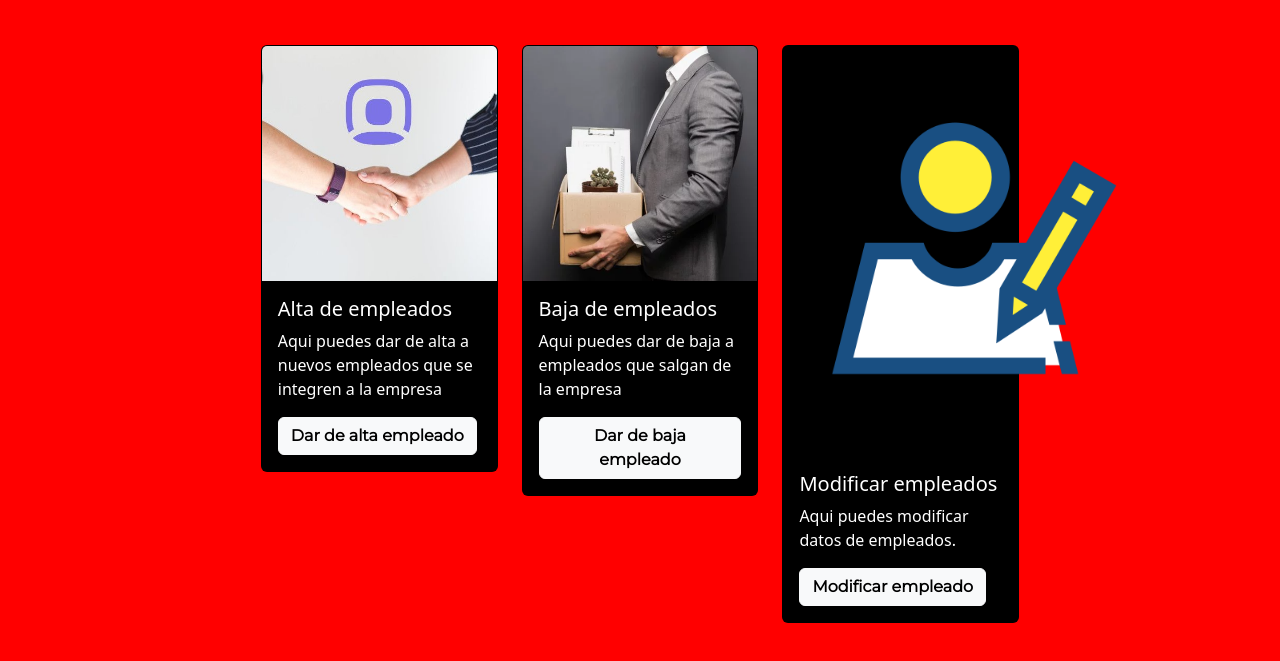
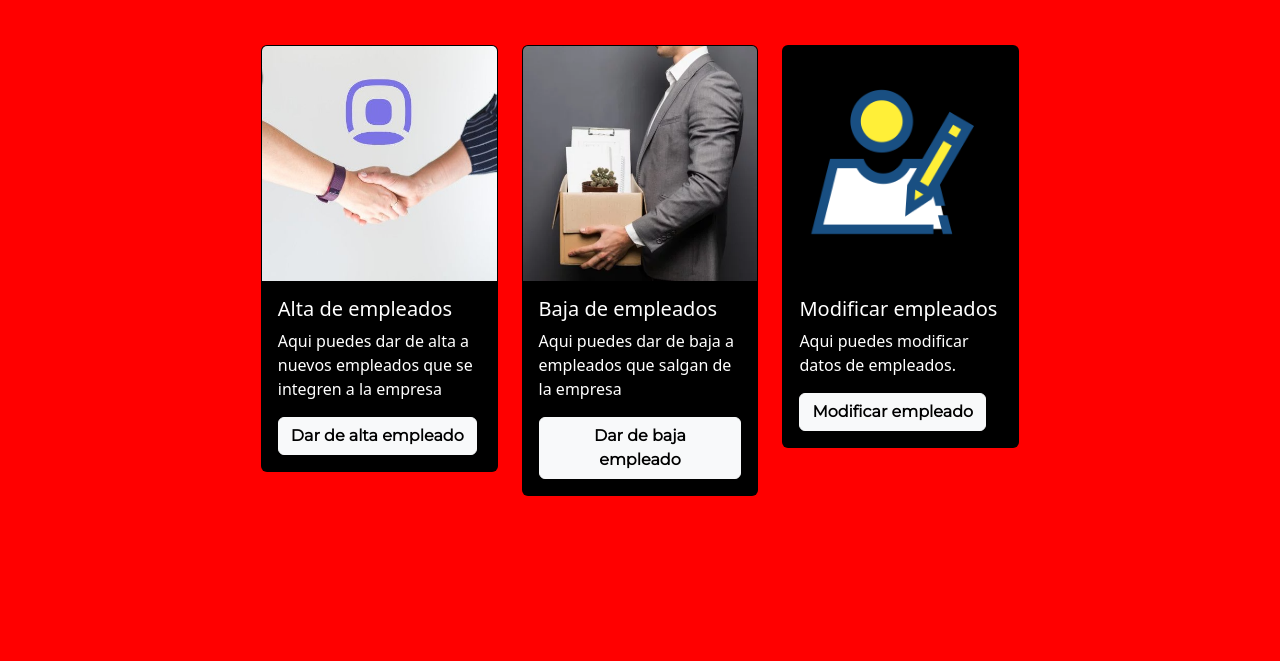
Before and after one commit to LUENRA9/FormularioIHC, a website: page empleados.html in a window 1280 px wide. Shown: the part 83-744 px from the top of the page. Drawn offline with Linux system fonts and the light colour scheme; some packages are replaced by stand-ins of ours; a script that the page names is missing.

Commit message:
fixing card size

```diff
--- a/empleados.html
+++ b/empleados.html
@@ -60,7 +60,7 @@
         </div>
         <div class="col">
             <div class="card text-white" style="background-color: black;">
-                <img src="resources/img/modificar.png" class="card-img-top" style="min-width: 410px;"
+                <img src="resources/img/modificar.png" class="card-img-top"
                     alt="Modificar empleados">
                 <div class="card-body">
                     <h5 class="card-title">Modificar empleados</h5>
@@ -73,6 +73,7 @@
         </div>
 
     </div>
+
     <script>
         function mensajeDefault() {
             Swal.fire({
```
Also changed, not shown: nomina.html (+2 -0 lines).
